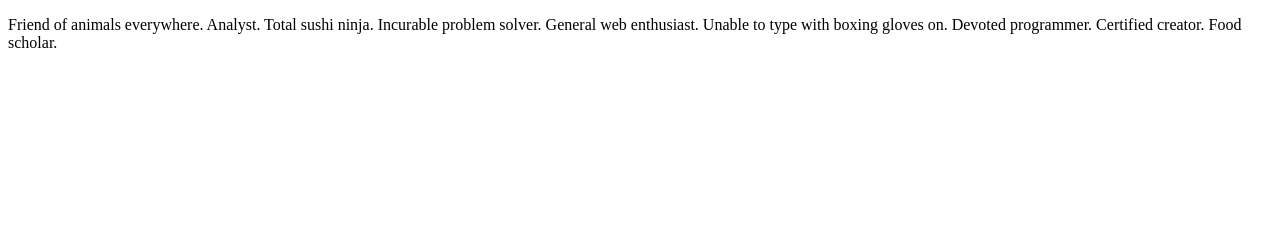
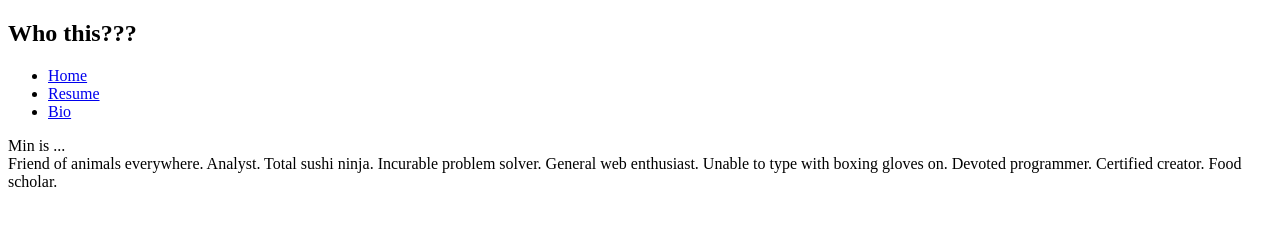
Before and after one commit to haominf/haominf.github.io, a plain HTML site: page bio.html in a window 1280 px wide. Drawn offline with Linux system fonts and the light colour scheme.

Commit message:
added more info

```diff
--- a/bio.html
+++ b/bio.html
@@ -1,13 +1,27 @@
 <!DOCTYPE html>
 <html lang="en">
 
-<head>
-	<meta charset="uft-8">
-	<title>Haomin's Bio</title>
-</head>
+	<head>
+		<title>Min's Bio</title>
+		<meta charset="uft-8">
+		<link rel="stylesheet" type="text/css" href="index.css">
+	</head>
 
-<body>
-	<p>Friend of animals everywhere. Analyst. Total sushi ninja. Incurable problem solver. General web enthusiast. Unable to type with boxing gloves on. Devoted programmer. Certified creator. Food scholar.</p>
-</body>
+	<body>
+		<header>
+			<h2>Who this???</h2>
+		</header>
+		<nav>
+            <ul>
+            	<li><a href="index.html">Home</a></li>
+            	<li><a href="resume.html">Resume</a></li>
+            	<li><a href="bio.html">Bio</a></li>
+            </ul>
+        </nav>
+		<div>
+			Min is ...
+			<br>Friend of animals everywhere. Analyst. Total sushi ninja. Incurable problem solver. General web enthusiast. Unable to type with boxing gloves on. Devoted programmer. Certified creator. Food scholar.
+		</div>
+	</body>
 
 </html>
```
Also changed, not shown: index.html (+4 -4 lines), resume.html (+8 -2 lines).
